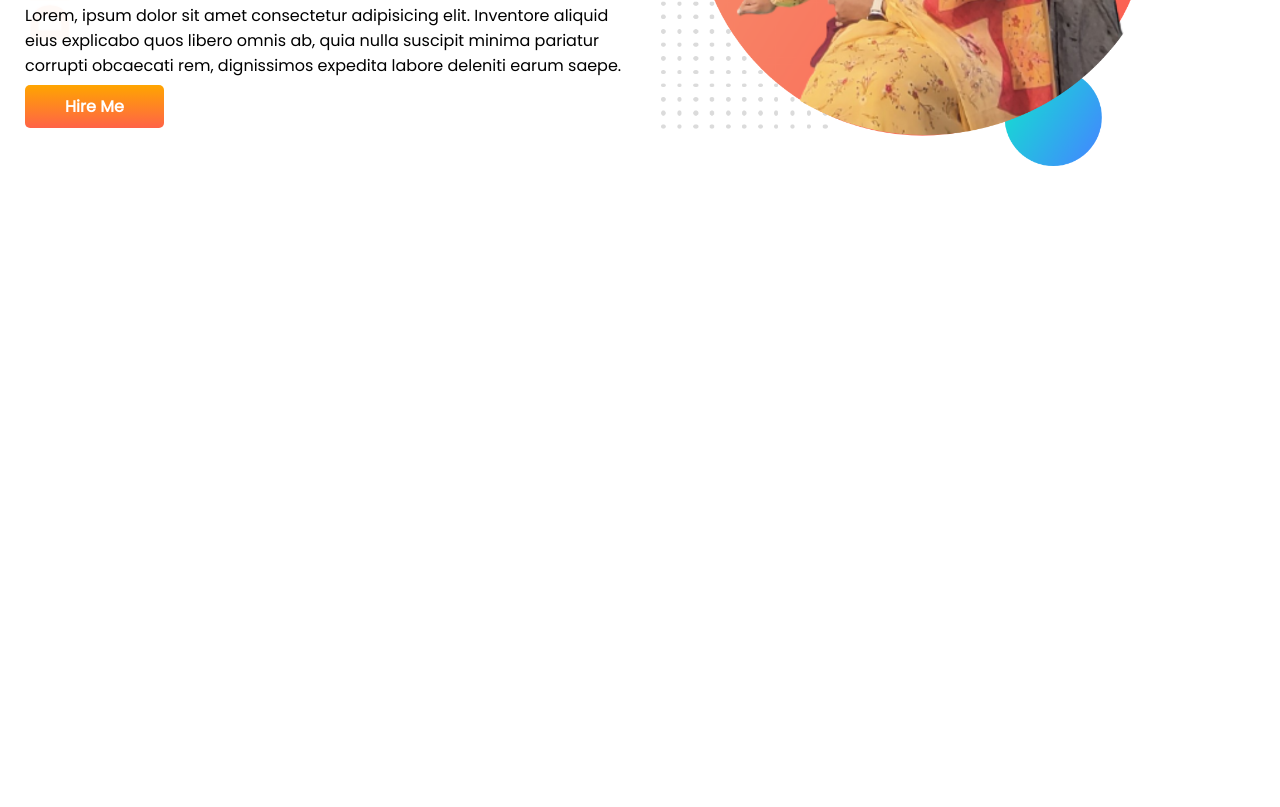
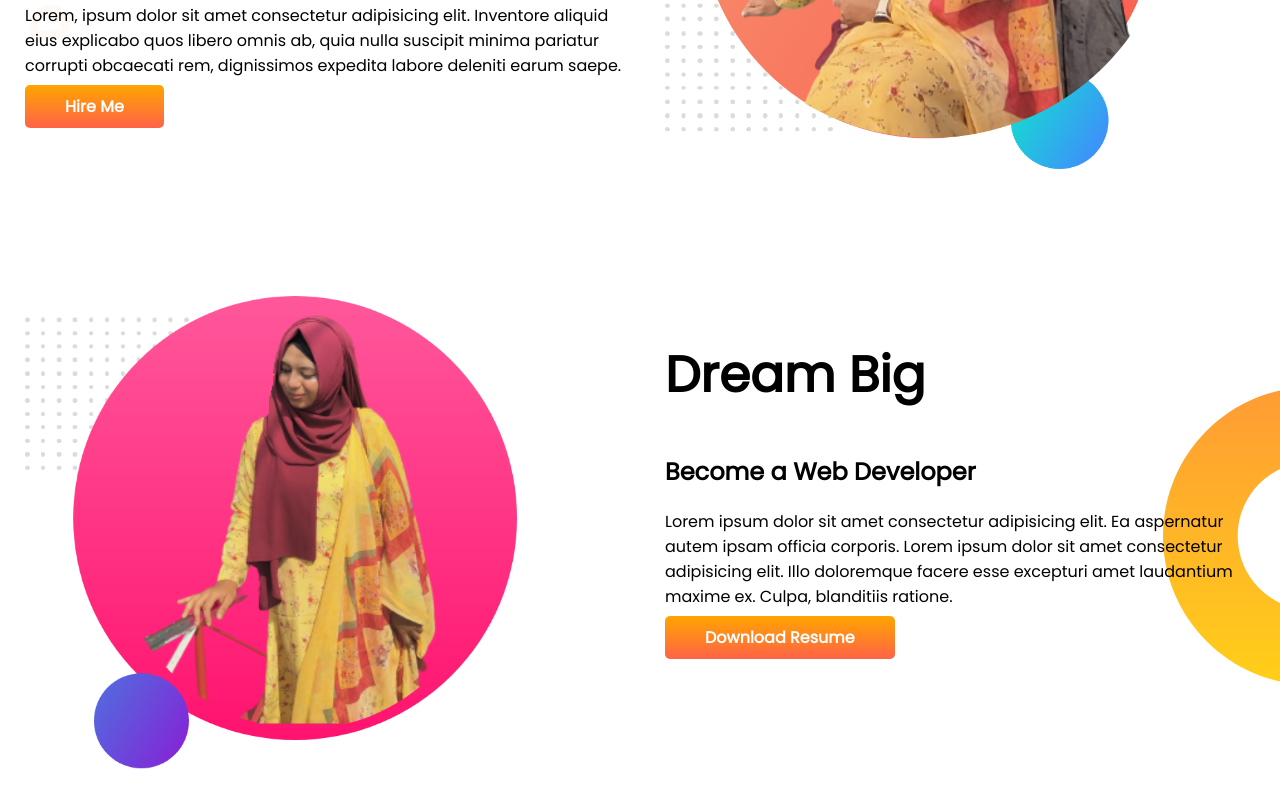
Before and after one commit to JA-Sathi/developer-portfolio, a plain HTML site: page index.html in a window 1280 px wide. Shown: the part 327-1134 px from the top of the page. Before the commit the page ends 800 px from the top, so only its background shows below. Drawn offline with Linux system fonts and the light colour scheme.

Commit message:
dream big added

```diff
--- a/index.html
+++ b/index.html
@@ -31,6 +31,21 @@
             <img src="images/sathi-with-bg.png" alt="">
         </div>
     </section>
+    <section class="dream-big">
+        <div class="half-width">
+            <img src="images/my-bg2 (1).png" alt="">
+        </div>
+        <div class="half-width">
+            <h1>Dream Big</h1>
+            <h2>Become a Web Developer </h2>
+            <p>Lorem ipsum dolor sit amet consectetur adipisicing elit. Ea aspernatur autem ipsam
+                officia corporis. Lorem ipsum dolor sit amet consectetur adipisicing elit. Illo doloremque facere esse
+                excepturi amet laudantium maxime ex. Culpa, blanditiis ratione.</p>
+            <a class="link-button" target="_blank" rel="noopener noreferrer"
+                href="https://www.linkedin.com/in/jahanara-akter-0a5328132/">Download Resume</a>
+        </div>
+
+    </section>
 </body>
 
 </html>
--- a/style.css
+++ b/style.css
@@ -1,6 +1,7 @@
 body {
     font-family: 'Poppins', sans-serif;
     margin-left: 0;
+    margin-right: 0;
 }
 
 h1 {
@@ -13,6 +14,7 @@ h1 {
 
 section {
     display: flex;
+    margin-bottom: 120px;
 }
 
 .half-width {
@@ -37,3 +39,9 @@ section {
     background-image: url(images/top-banner.png);
     background-repeat: no-repeat;
 }
+
+.dream-big {
+    background-image: url(images/dream-bg.png);
+    background-repeat: no-repeat;
+    background-position: right;
+}
```
Also changed, not shown: images/my-bg2 (1).png (added), images/sathi2.png (renamed from images/IMG_20220902_093206-removebg-preview.png).
